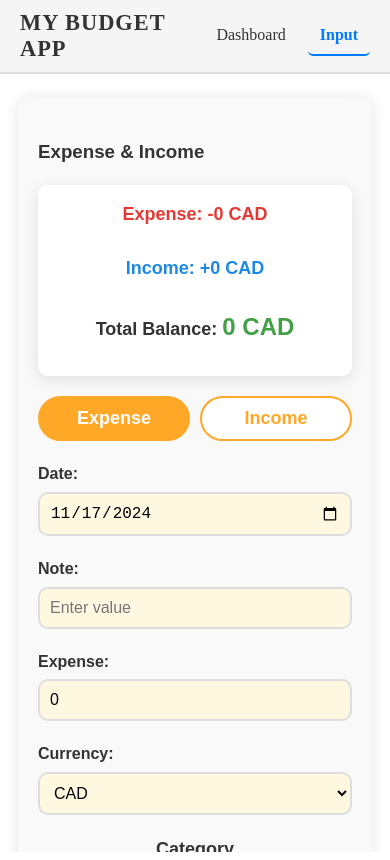
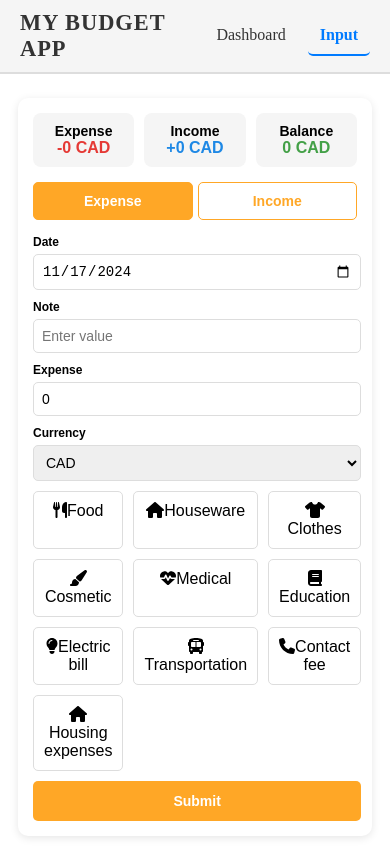
Before and after one commit to JIMPARK80/household-account-book, a Vue app: page /add-expense in a window 390 px wide. Built offline with nearby package versions, Linux system fonts and the light colour scheme; what chartjs-plugin-datalabels would draw is missing.

Commit message:
Update Input View Design
Update Input View Design

```diff
--- a/src/components/AddExpense.vue
+++ b/src/components/AddExpense.vue
@@ -1,50 +1,44 @@
 <template>
   <div class="dashboard-view">
-    <!-- Expense & Income Summary -->
-    <h3>Expense & Income</h3>
-    <div class="income-expense-summary">
-      <!-- Expense Summary -->
-      <div class="expense-summary">
-        <span>Expense: </span>
-        <span class="expense">-{{ totalExpense }} {{ entry.currency }}</span>
+    <!-- Summary Section -->
+    <div class="summary-grid">
+      <div class="summary-item">
+        <span class="label">Expense</span>
+        <span class="value expense">-{{ totalExpense }} {{ entry.currency }}</span>
       </div>
-      <!-- Income Summary -->
-      <div class="income-summary">
-        <span>Income: </span>
-        <span class="income">+{{ totalIncome }} {{ entry.currency }}</span>
+      <div class="summary-item">
+        <span class="label">Income</span>
+        <span class="value income">+{{ totalIncome }} {{ entry.currency }}</span>
       </div>
-      <!-- Total Balance -->
-      <div class="total-summary">
-        <span>Total Balance: </span>
-        <span class="total">{{ total }} {{ entry.currency }}</span>
+      <div class="summary-item">
+        <span class="label">Balance</span>
+        <span class="value balance">{{ total }} {{ entry.currency }}</span>
       </div>
     </div>
 
-    <!-- Input Form -->
-    <div class="input-form">
     <!-- Tabs for Expense and Income -->
     <div class="tabs">
       <button @click="setType('expense')" :class="{ active: type === 'expense' }">Expense</button>
       <button @click="setType('income')" :class="{ active: type === 'income' }">Income</button>
     </div>
 
-      <!-- Form -->
-      <form @submit.prevent="addOrUpdateEntry">
-        <div class="form-group">
-          <label>Date:</label>
-          <input v-model="entry.date" type="date" required />
+    <!-- Input Form -->
+    <form @submit.prevent="addOrUpdateEntry" class="form-container">
+      <div class="form-group compact">
+        <label for="date">Date</label>
+        <input id="date" v-model="entry.date" type="date" required />
       </div>
-        <div class="form-group">
-          <label>Note:</label>
-          <input v-model="entry.note" type="text" placeholder="Enter value" />
+      <div class="form-group compact">
+        <label for="note">Note</label>
+        <input id="note" v-model="entry.note" type="text" placeholder="Enter value" />
       </div>
-        <div class="form-group">
-          <label>{{ type === 'expense' ? 'Expense' : 'Income' }}:</label>
-          <input v-model="entry.amount" type="number" placeholder="0.00" required />
+      <div class="form-group compact">
+        <label for="amount">{{ type === 'expense' ? 'Expense' : 'Income' }}</label>
+        <input id="amount" v-model="entry.amount" type="number" placeholder="0.00" required />
       </div>
-        <div class="form-group">
-          <label>Currency:</label>
-          <select v-model="entry.currency" required>
+      <div class="form-group compact">
+        <label for="currency">Currency</label>
+        <select id="currency" v-model="entry.currency" required>
           <option value="CAD">CAD</option>
           <option value="USD">USD</option>
           <option value="EUR">EUR</option>
@@ -55,8 +49,6 @@
       </div>
 
       <!-- Categories -->
-        <div class="category-section">
-          <h3>Category</h3>
       <div class="category-grid">
         <div
           v-for="category in currentCategories"
@@ -69,7 +61,6 @@
           <span>{{ category.name }}</span>
         </div>
       </div>
-        </div>
 
       <!-- Submit Button -->
       <button type="submit" class="submit-button">{{ isEditing ? 'Update' : 'Submit' }}</button>
@@ -77,21 +68,23 @@
 
     <!-- Entered Values List -->
     <div class="expense-list">
-        <h3>Entered Values</h3>
       <ul>
         <li v-for="expense in currentEntries" :key="expense.id">
+          <div class="expense-details">
             <strong>{{ expense.date }}</strong>: {{ expense.note }} -
-            {{ type === 'expense' ? 'Expense' : 'Income' }}:
             {{ expense.amount }} {{ expense.currency }}
             <em>({{ expense.category }})</em>
-            <button @click="editEntry(expense)">Edit</button>
-            <button @click="deleteEntry(expense.id)">Delete</button>
+          </div>
+          <div class="actions">
+            <button @click="editEntry(expense)" class="edit-button">Edit</button>
+            <button @click="deleteEntry(expense.id)" class="delete-button">Delete</button>
+          </div>
         </li>
       </ul>
     </div>
   </div>
-  </div>
 </template>
+
 
 <script>
 import { setupDatabase, addExpense, getAllExpenses, addIncome, getAllIncome } from "../database.js";
@@ -221,78 +214,77 @@ export default {
 </script>
 
 
+
 <style scoped>
 /* Overall Layout */
 .dashboard-view {
   font-family: 'Arial', sans-serif;
   margin: 20px auto;
-  max-width: 800px;
-  padding: 20px;
-  background-color: #f9f9f9; /* Softer background */
-  border-radius: 10px;
-  box-shadow: 0 0 15px rgba(0, 0, 0, 0.1); /* Softer shadow */
-  color: #333;
-  line-height: 1.6;
-}
-
-/* Income & Expense Summary */
-.income-expense-summary {
-  display: flex;
-  flex-direction: column; /* Stack items vertically for mobile */
-  align-items: center;
-  gap: 10px;
-  margin-bottom: 20px;
+  max-width: 600px;
   padding: 15px;
   background-color: #ffffff;
   border-radius: 10px;
-  box-shadow: 0 4px 15px rgba(0, 0, 0, 0.1);
+  box-shadow: 0 2px 8px rgba(0, 0, 0, 0.1);
 }
 
-.expense-summary,
-.income-summary,
-.total-summary {
-  font-size: 18px;
-  font-weight: bold;
-  text-align: center;
+/* Summary Section */
+.summary-grid {
+  display: grid;
+  grid-template-columns: repeat(3, 1fr);
+  gap: 10px;
+  margin-bottom: 15px;
 }
 
-.expense-summary span {
-  color: #e53935; /* Red for expenses */
+.summary-item {
+  text-align: center;
+  padding: 10px;
+  background-color: #f5f5f5;
+  border-radius: 8px;
+  font-size: 14px;
+  font-weight: bold;
 }
 
-.income-summary span {
-  color: #1e88e5; /* Blue for income */
+.summary-item .value {
+  display: block;
+  font-size: 16px;
 }
 
-.total-summary .total {
-  color: #43a047; /* Green for total balance */
-  font-size: 24px; /* Emphasize total */
+.summary-item .expense {
+  color: #e53935;
+}
+
+.summary-item .income {
+  color: #1e88e5;
+}
+
+.summary-item .balance {
+  color: #43a047;
 }
 
 /* Tabs */
 .tabs {
   display: flex;
   justify-content: center;
-  margin-bottom: 20px;
-  gap: 10px; /* Space between buttons */
+  margin-bottom: 15px;
+  gap: 5px;
 }
 
 .tabs button {
+  flex: 1;
+  padding: 10px;
+  font-size: 14px;
+  font-weight: bold;
+  border: 1px solid #ffa726;
   background-color: #ffffff;
-  border: 2px solid #ffa726;
   color: #ffa726;
-  padding: 10px 20px;
-  font-size: 18px;
-  border-radius: 25px;
+  border-radius: 5px;
   cursor: pointer;
-  font-weight: bold;
-  transition: all 0.3s ease;
-  width: 45%; /* Make buttons responsive */
+  transition: background-color 0.3s ease;
 }
 
 .tabs button.active {
   background-color: #ffa726;
-  color: white;
+  color: #ffffff;
 }
 
 .tabs button:hover {
@@ -300,32 +292,28 @@ export default {
 }
 
 /* Form Styling */
-.input-form {
-  margin-top: 20px;
+.form-container {
+  display: grid;
+  gap: 10px;
 }
 
 .form-group {
-  margin-bottom: 20px;
+  display: flex;
+  flex-direction: column;
 }
 
 .form-group label {
-  display: block;
-  font-size: 16px;
+  font-size: 12px;
   font-weight: bold;
-  color: #333;
   margin-bottom: 5px;
 }
 
 .form-group input,
 .form-group select {
-  width: 100%;
-  padding: 10px;
-  font-size: 16px;
-  border: 2px solid #ddd;
-  border-radius: 10px;
-  background-color: #fff8e1;
-  box-sizing: border-box;
-  transition: border-color 0.3s ease;
+  padding: 8px;
+  font-size: 14px;
+  border: 1px solid #ddd;
+  border-radius: 5px;
 }
 
 .form-group input:focus,
@@ -334,139 +322,96 @@ export default {
   outline: none;
 }
 
-/* Category Section */
-.category-section h3 {
-  font-size: 18px;
-  font-weight: bold;
-  color: #333;
-  margin-bottom: 10px;
-  text-align: center;
-}
-
+/* Categories */
 .category-grid {
   display: grid;
   grid-template-columns: repeat(3, 1fr);
-  gap: 15px;
+  gap: 10px;
 }
 
 .category {
-  display: flex;
-  flex-direction: column;
-  align-items: center;
-  justify-content: center;
+  text-align: center;
   padding: 10px;
-  border: 2px solid #ddd;
-  border-radius: 10px;
+  border: 1px solid #ddd;
+  border-radius: 5px;
   cursor: pointer;
-  transition: all 0.3s ease;
+  transition: background-color 0.3s ease, color 0.3s ease;
 }
 
-.category:hover {
+.category:hover,
+.category.selected {
   background-color: #ffa726;
-  color: white;
+  color: #ffffff;
 }
 
-.category.selected {
+/* Buttons */
+.submit-button {
+  padding: 12px;
+  font-size: 14px;
+  font-weight: bold;
+  color: #ffffff;
   background-color: #ffa726;
-  color: white;
-}
-
-.category i {
-  font-size: 24px;
-  margin-bottom: 5px;
-}
-
-/* Submit Button */
-.submit-button {
-  width: 100%;
-  padding: 15px;
-  background-color: #ffa726;
-  color: white;
-  font-size: 18px;
-  font-weight: bold;
   border: none;
-  border-radius: 25px;
+  border-radius: 5px;
   cursor: pointer;
   transition: background-color 0.3s ease;
-  margin-top: 20px;
 }
 
 .submit-button:hover {
   background-color: #ff9800;
 }
 
-/* Entered Values List */
-.expense-list {
-  margin-top: 40px;
-}
-
-.expense-list h3 {
-  font-size: 18px;
-  text-align: center;
-  margin-bottom: 10px;
-}
-
+/* Entered Values */
 .expense-list ul {
-  list-style-type: none;
+  list-style: none;
   padding: 0;
+  margin: 0;
 }
 
 .expense-list li {
-  background-color: #ffffff;
-  padding: 15px;
+  display: flex;
+  justify-content: space-between;
+  padding: 10px;
   margin-bottom: 10px;
-  border-radius: 8px;
-  box-shadow: 0 2px 5px rgba(0, 0, 0, 0.1);
-  display: flex;
-  flex-direction: column; /* Stack content for mobile */
+  background-color: #f5f5f5;
+  border-radius: 5px;
+  box-shadow: 0 1px 4px rgba(0, 0, 0, 0.1);
 }
 
-.expense-list li strong {
-  font-weight: bold;
+.expense-details {
+  flex: 1;
 }
 
-.expense-list li em {
-  font-style: italic;
-  color: #555;
+.actions {
+  display: flex;
+  gap: 5px;
 }
 
-.expense-list button {
-  background-color: #e53935;
-  color: white;
-  padding: 8px 15px;
-  font-size: 14px;
+.edit-button,
+.delete-button {
+  padding: 5px 10px;
+  font-size: 12px;
+  font-weight: bold;
   border: none;
   border-radius: 5px;
   cursor: pointer;
-  transition: background-color 0.3s ease;
-  margin-top: 10px;
-  align-self: flex-end; /* Align buttons to the right */
 }
 
-.expense-list button:hover {
+.edit-button {
+  background-color: #4caf50;
+  color: #ffffff;
+}
+
+.delete-button {
+  background-color: #e53935;
+  color: #ffffff;
+}
+
+.edit-button:hover {
+  background-color: #43a047;
+}
+
+.delete-button:hover {
   background-color: #d32f2f;
 }
-
-/* Responsive Design */
-@media (max-width: 768px) {
-  .income-expense-summary {
-    flex-direction: column; /* Stack items for smaller screens */
-  }
-
-  .category-grid {
-    grid-template-columns: repeat(2, 1fr); /* Adjust to 2 columns */
-  }
-
-  .tabs button {
-    width: 100%; /* Full width buttons */
-  }
-
-  .expense-summary,
-  .income-summary,
-  .total-summary {
-    text-align: center;
-    margin-bottom: 15px;
-  }
-}
-
 </style>
```
Lines whose indentation alone changed are shown as unchanged.
